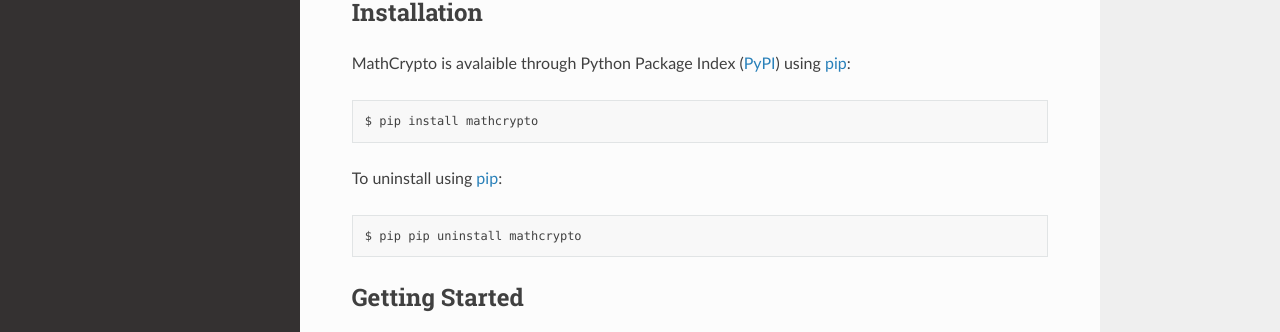
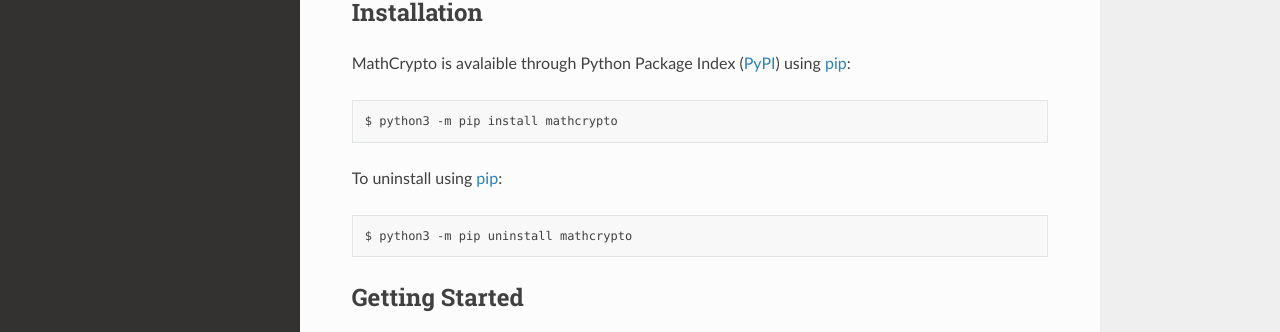
Before and after one commit to czechbol/mathcrypto, a Sphinx documentation site: the page built from docs/source/index.rst, in a window 1280 px wide and 900 px high, scrolled down 590 px. Shown: the part 146-478 px from the top of the window. Built offline with Sphinx 7.4.7 and the Read the Docs theme 2.0.0, drawn with Linux system fonts in a browser that asks for light colours.

Commit message:
docs update

```diff
--- a/docs/source/index.rst
+++ b/docs/source/index.rst
@@ -32,13 +32,13 @@ MathCrypto is avalaible through Python Package Index (`PyPI <https://pypi.python
 
 .. code-block:: bash
 
-   $ pip install mathcrypto
+   $ python3 -m pip install mathcrypto
 
 To uninstall using `pip <https://pip.pypa.io>`_:
 
 .. code-block:: bash
 
-   $ pip pip uninstall mathcrypto
+   $ python3 -m pip uninstall mathcrypto
 
 Getting Started
 ===============
```
